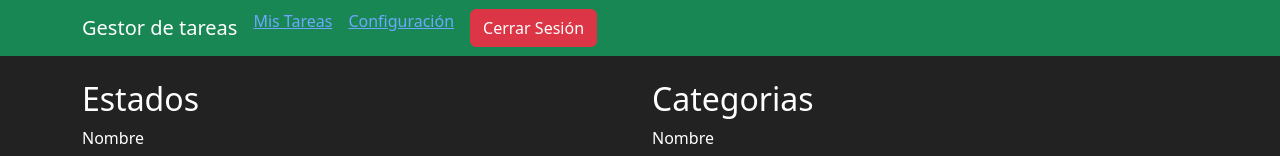
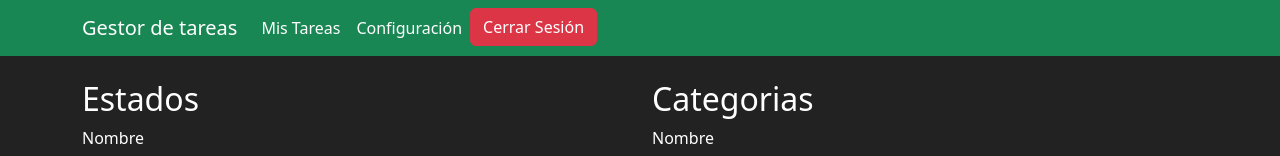
Before and after one commit to EllianCampos/ToDoList-React-Frontend, a React (Vite) app: page /config in a window 1280 px wide. Shown: the top 156 px of the page. Built offline with nearby package versions, Linux system fonts and the light colour scheme; no server answers.

Commit message:
correccion del estilo del header

```diff
--- a/src/components/Header.jsx
+++ b/src/components/Header.jsx
@@ -13,16 +13,39 @@ export default function Header() {
   };
 
   return (
+    // <header>
+    //   <Navbar bg="success" data-bs-theme="dark" variant="tabs">
+    //     <Container>
+    //       <Navbar.Brand href="/main">Gestor de tareas</Navbar.Brand>
+    //       <Nav className="me-auto">
+    //         <Nav.Item>
+    //           <Link to="/main" className="nav-link me-3">Mis Tareas</Link>
+    //         </Nav.Item>
+    //         <Nav.Item>
+    //           <Link to="/config"className="nav-link me-3">Configuración</Link>
+    //         </Nav.Item>
+    //         <Nav.Item>
+    //           <Button variant="danger" onClick={logout}>
+    //             Cerrar Sesión
+    //           </Button>
+    //         </Nav.Item>
+    //       </Nav>
+    //     </Container>
+    //   </Navbar>
+    // </header>
+
     <header>
-      <Navbar bg="success" data-bs-theme="dark" variant="tabs">
+  <Navbar bg="success" expand="lg" data-bs-theme="dark" variant="tabs">
     <Container>
       <Navbar.Brand href="/main">Gestor de tareas</Navbar.Brand>
+      <Navbar.Toggle aria-controls="navbarNav" />
+      <Navbar.Collapse id="navbarNav">
         <Nav className="me-auto">
           <Nav.Item>
-              <Link to="/main" className="me-3">Mis Tareas</Link>
+            <Link to="/main" className="nav-link text-white text-decoration-none">Mis Tareas</Link>
           </Nav.Item>
           <Nav.Item>
-              <Link to="/config"className="me-3">Configuración</Link>
+            <Link to="/config" className="nav-link text-white text-decoration-none">Configuración</Link>
           </Nav.Item>
           <Nav.Item>
             <Button variant="danger" onClick={logout}>
@@ -30,6 +53,7 @@ export default function Header() {
             </Button>
           </Nav.Item>
         </Nav>
+      </Navbar.Collapse>
     </Container>
   </Navbar>
 </header>
```
Lines whose indentation alone changed are shown as unchanged.
